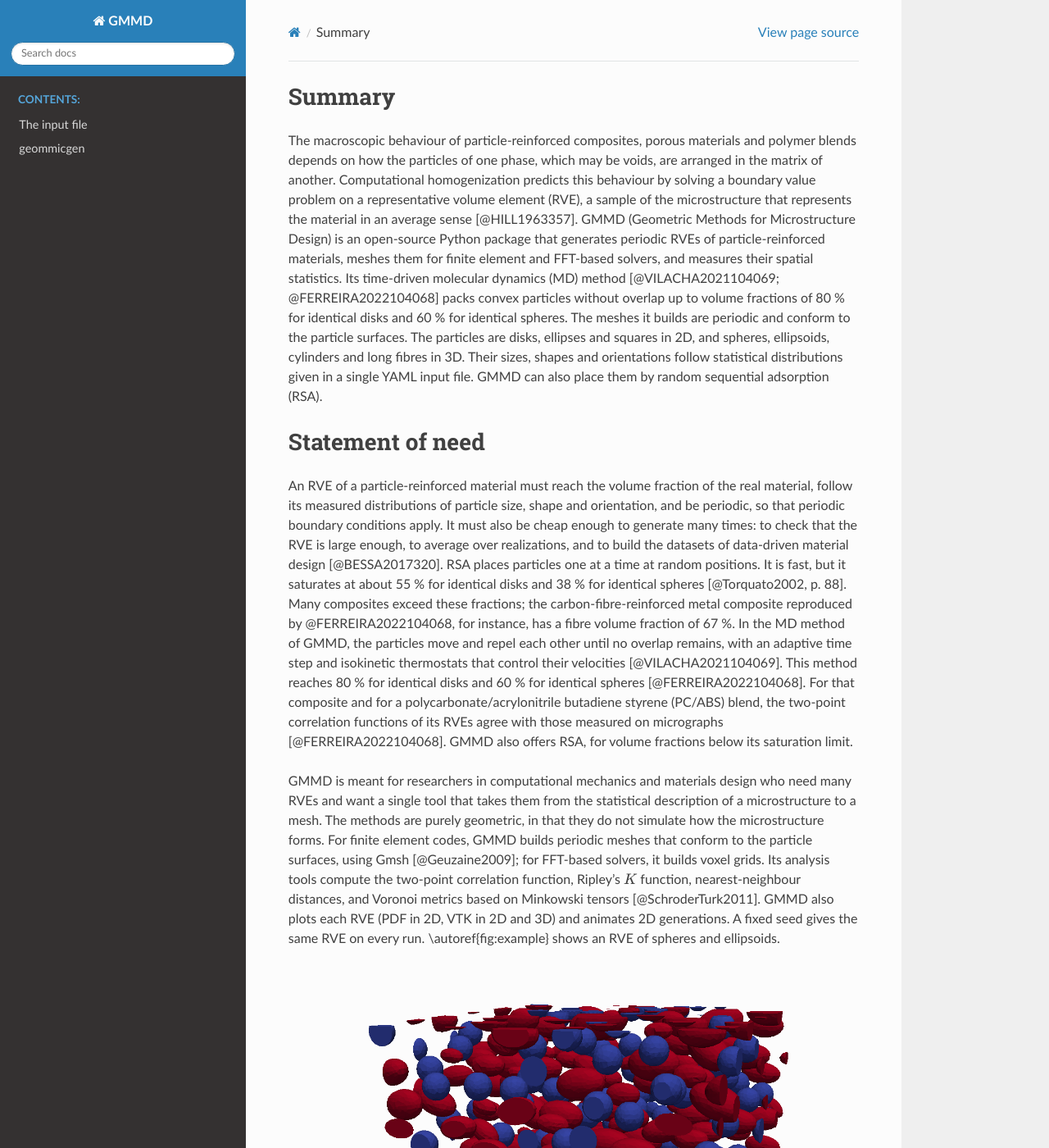
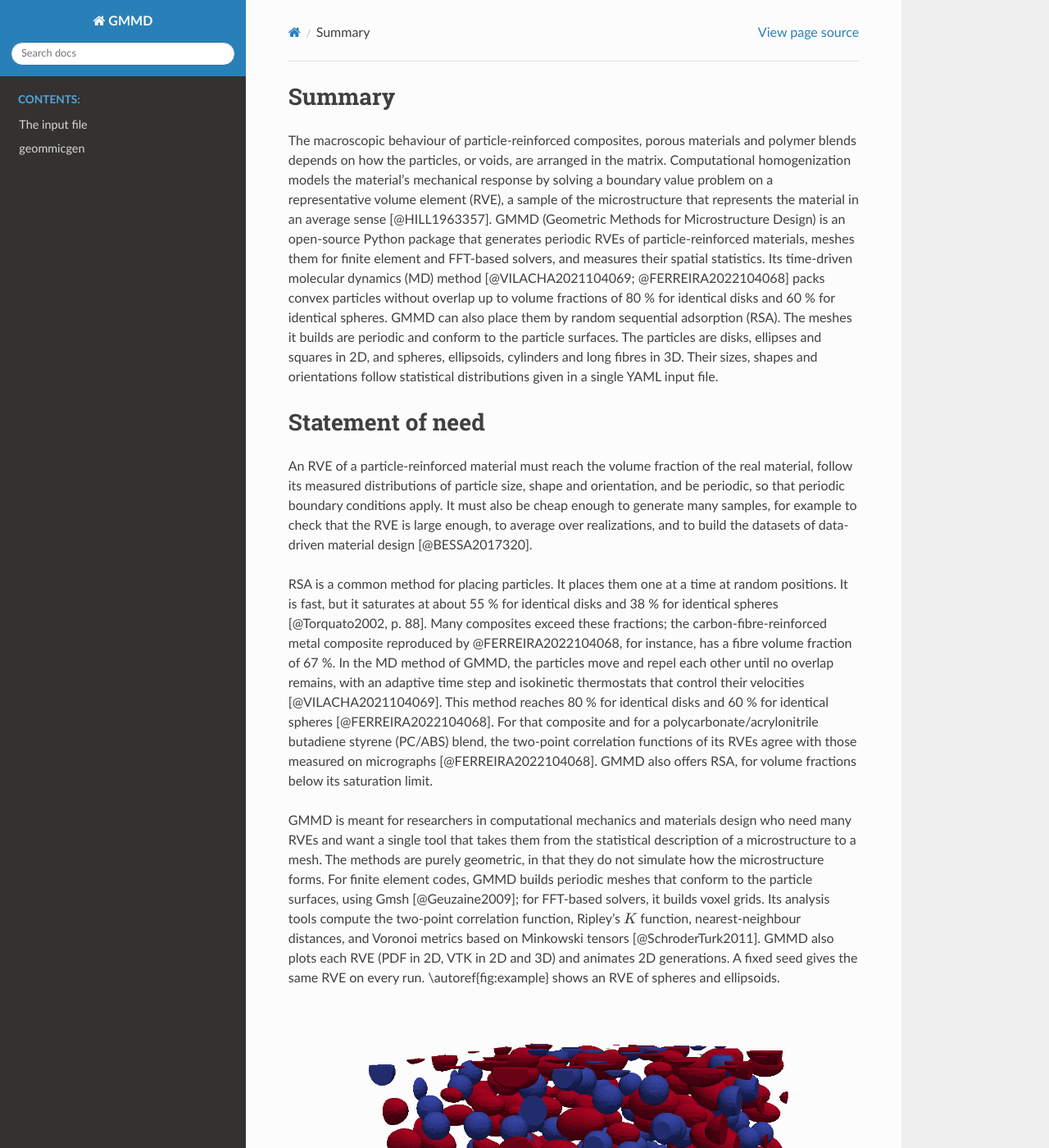
Before and after one commit to CM2S/GMMD, a Sphinx documentation site: the page built from docs/joss_paper/paper.md, in a window 1280 px wide and 1400 px high. Shown: the whole window at 82% size. Built offline with Sphinx 7.4.7 and the Read the Docs theme 3.1.0, drawn with Linux system fonts in a browser that asks for light colours; formulas are drawn with MathJax 3; some of the changed text lies outside the part shown.

Commit message:
Edit the paper's summary, statement of need and software design
Assisted-by: Claude:claude-opus-5-5

```diff
--- a/docs/joss_paper/paper.md
+++ b/docs/joss_paper/paper.md
@@ -36,20 +36,22 @@ bibliography: paper.bib
 
 # Summary
 
-The macroscopic behaviour of particle-reinforced composites, porous materials and polymer blends depends on how the particles of one phase, which may be voids, are arranged in the matrix of another.
-Computational homogenization predicts this behaviour by solving a boundary value problem on a representative volume element (RVE), a sample of the microstructure that represents the material in an average sense [@HILL1963357].
+The macroscopic behaviour of particle-reinforced composites, porous materials and polymer blends depends on how the particles, or voids, are arranged in the matrix.
+Computational homogenization models the material's mechanical response by solving a boundary value problem on a representative volume element (RVE), a sample of the microstructure that represents the material in an average sense [@HILL1963357].
 GMMD (Geometric Methods for Microstructure Design) is an open-source Python package that generates periodic RVEs of particle-reinforced materials, meshes them for finite element and FFT-based solvers, and measures their spatial statistics.
 Its time-driven molecular dynamics (MD) method [@VILACHA2021104069; @FERREIRA2022104068] packs convex particles without overlap up to volume fractions of 80 % for identical disks and 60 % for identical spheres.
+GMMD can also place them by random sequential adsorption (RSA).
 The meshes it builds are periodic and conform to the particle surfaces.
 The particles are disks, ellipses and squares in 2D, and spheres, ellipsoids, cylinders and long fibres in 3D.
 Their sizes, shapes and orientations follow statistical distributions given in a single YAML input file.
-GMMD can also place them by random sequential adsorption (RSA).
 
 # Statement of need
 
 An RVE of a particle-reinforced material must reach the volume fraction of the real material, follow its measured distributions of particle size, shape and orientation, and be periodic, so that periodic boundary conditions apply.
-It must also be cheap enough to generate many times: to check that the RVE is large enough, to average over realizations, and to build the datasets of data-driven material design [@BESSA2017320].
-RSA places particles one at a time at random positions.
+It must also be cheap enough to generate many samples, for example to check that the RVE is large enough, to average over realizations, and to build the datasets of data-driven material design [@BESSA2017320].
+
+RSA is a common method for placing particles.
+It places them one at a time at random positions.
 It is fast, but it saturates at about 55 % for identical disks and 38 % for identical spheres [@Torquato2002, p. 88].
 Many composites exceed these fractions; the carbon-fibre-reinforced metal composite reproduced by @FERREIRA2022104068, for instance, has a fibre volume fraction of 67 %.
 In the MD method of GMMD, the particles move and repel each other until no overlap remains, with an adaptive time step and isokinetic thermostats that control their velocities [@VILACHA2021104069].
```
Also changed, not shown: other parts of docs/joss_paper/paper.md (+1 -1 lines).
